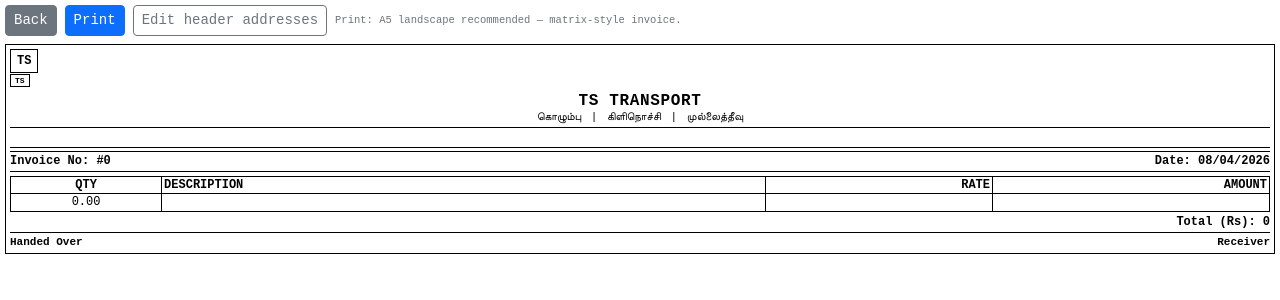
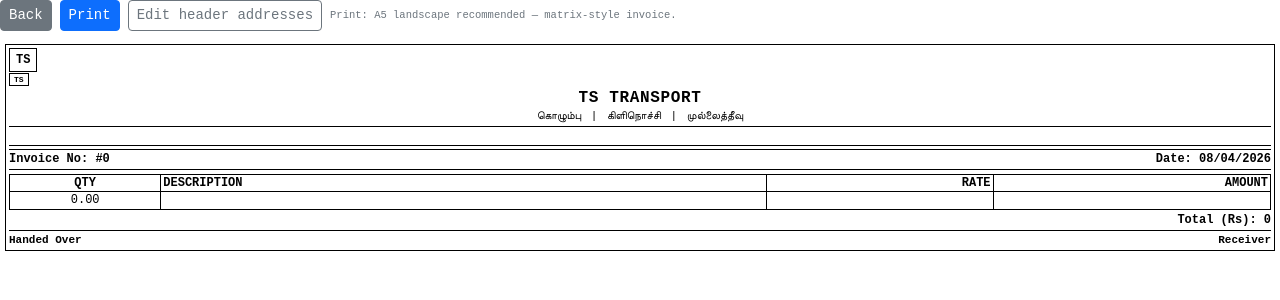
Before and after one commit to keerththeejan/tms, a PHP site: the page made by views/parcels/print.php in a window 1280 px wide. Shown: the top 300 px of the page. Run offline with PHP 8.4, Linux system fonts and the light colour scheme; the template is opened without the code that fills it, so the values that code supplies are empty.

Commit message:
Matrix invoice print: zero body/page margins, tight wrapper padding
Made-with: Cursor

```diff
--- a/views/parcels/print.php
+++ b/views/parcels/print.php
@@ -118,24 +118,35 @@ $addrSlots = array_slice($addrSlots, 0, 3);
     .text-muted { color: #6c757d !important; }
     .small { font-size: 0.875em !important; }
 
-    * { box-sizing: border-box; }
+    * { box-sizing: border-box; line-height: 1.2; }
     html { -webkit-print-color-adjust: exact; print-color-adjust: exact; }
-    body.parcel-print-embed { padding: 5px; }
+    body.parcel-print-embed { padding: 0; }
     body {
       margin: 0;
-      padding: 5px;
+      padding: 0;
       font-family: "Courier New", monospace;
       font-size: 12px;
       line-height: 1.2;
       color: #000;
       background: #fff;
     }
-    .matrix-root { width: 100%; max-width: 100%; margin: 0 auto; }
+    .matrix-root {
+      width: 100%;
+      max-width: 100%;
+      margin: 0;
+      padding: 5px;
+    }
     .no-print.matrix-logo-strip {
       display: flex;
       align-items: flex-start;
       gap: 6px;
-      margin-bottom: 4px;
+      margin: 0 0 2px;
+      padding: 0;
+    }
+    .no-print.matrix-logo-strip img {
+      display: block;
+      margin: 0;
+      padding: 0;
     }
     .no-print.matrix-logo-strip .logo-wrap {
       border: 1px solid #000;
@@ -153,13 +164,21 @@ $addrSlots = array_slice($addrSlots, 0, 3);
     }
     .matrix-sheet {
       border: 1px solid #000;
-      padding: 4px;
-      margin: 0 auto 6px;
+      padding: 3px;
+      margin: 0 auto;
       page-break-inside: avoid;
       border-radius: 0;
     }
+    .matrix-sheet h1,
+    .matrix-sheet h2,
+    .matrix-sheet h3,
+    .matrix-sheet p {
+      margin: 2px 0;
+      padding: 0;
+    }
     .matrix-co-name {
       margin: 0;
+      padding: 5px 0 0;
       text-align: center;
       font-size: 16px;
       font-weight: bold;
@@ -169,14 +188,15 @@ $addrSlots = array_slice($addrSlots, 0, 3);
     .matrix-reg-row {
       text-align: right;
       font-size: 11px;
-      margin: 0 0 2px;
+      margin: 0;
+      padding: 0 0 5px;
       line-height: 1.2;
     }
     .matrix-route {
       text-align: center;
       font-size: 11px;
-      margin: 0 0 3px;
-      padding-bottom: 3px;
+      margin: 0 0 2px;
+      padding: 0 0 3px;
       line-height: 1.2;
       border-bottom: 1px solid #000;
     }
@@ -216,7 +236,7 @@ $addrSlots = array_slice($addrSlots, 0, 3);
     .customer-row {
       display: flex;
       justify-content: space-between;
-      margin: 5px 0;
+      margin: 3px 0;
       font-size: 12px;
       line-height: 1.2;
     }
@@ -288,16 +308,22 @@ $addrSlots = array_slice($addrSlots, 0, 3);
     }
     @media print {
       .no-print { display: none !important; }
-      @page { size: A5 landscape; margin: 5mm; }
+      @page { size: A5 landscape; margin: 0; }
       body {
-        margin: 0;
-        padding: 5px;
+        margin: 0 !important;
+        padding: 0 !important;
         font-family: "Courier New", monospace !important;
         font-size: 12px !important;
         line-height: 1.2;
         color: #000 !important;
       }
-      .matrix-sheet { border: 1px solid #000 !important; border-radius: 0 !important; }
+      .matrix-root { padding: 0 !important; margin: 0 !important; }
+      .matrix-sheet {
+        border: 1px solid #000 !important;
+        border-radius: 0 !important;
+        padding: 3px !important;
+        margin: 0 auto !important;
+      }
       .matrix-branches { grid-template-columns: 1fr 1fr 1fr !important; }
       .matrix-bc-col1 { text-align: left !important; }
       .matrix-bc-col2 { text-align: center !important; }
```
